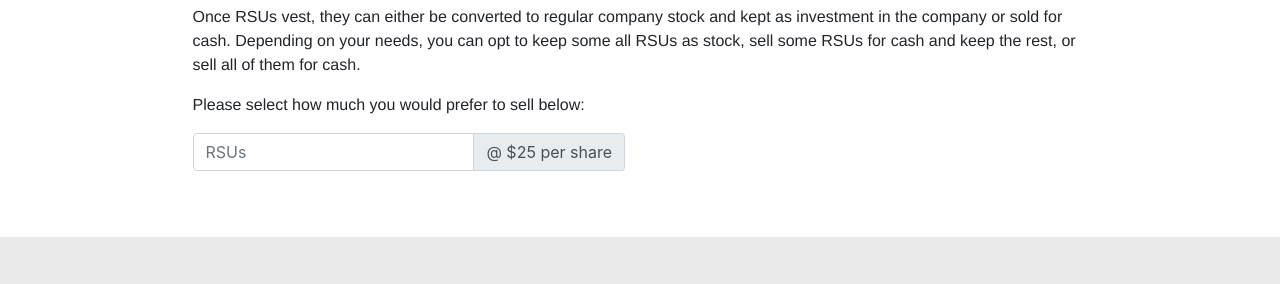
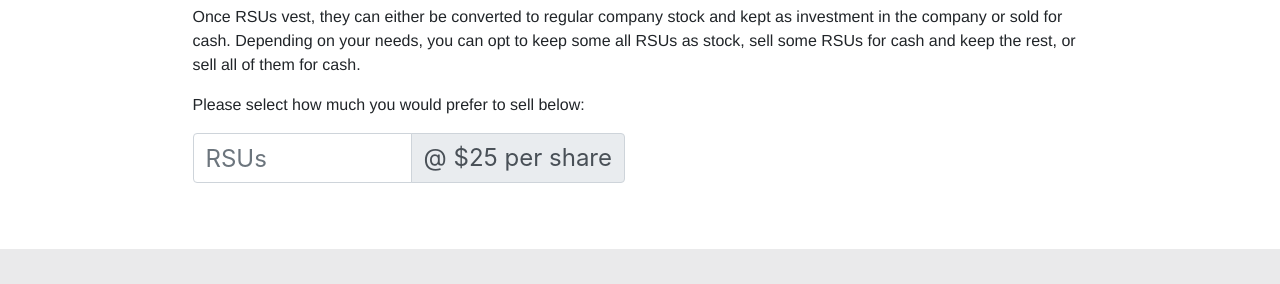
Before and after one commit to haldunanil/npm-int, a React app: page / in a window 1280 px wide. Shown: the part 461-745 px from the top of the page. Built offline with nearby package versions, Linux system fonts and the light colour scheme.

Commit message:
Make inputs bigger

```diff
--- a/src/components/Main/Main.css
+++ b/src/components/Main/Main.css
@@ -1,3 +1,10 @@
 .SellingRsus-summary {
     transition: 0.25s;
 }
+
+/*Make input fonts bigger*/
+#rsuQuantity,
+#taxRate,
+span.input-group-text {
+  font-size: 1.5rem;
+}
```
